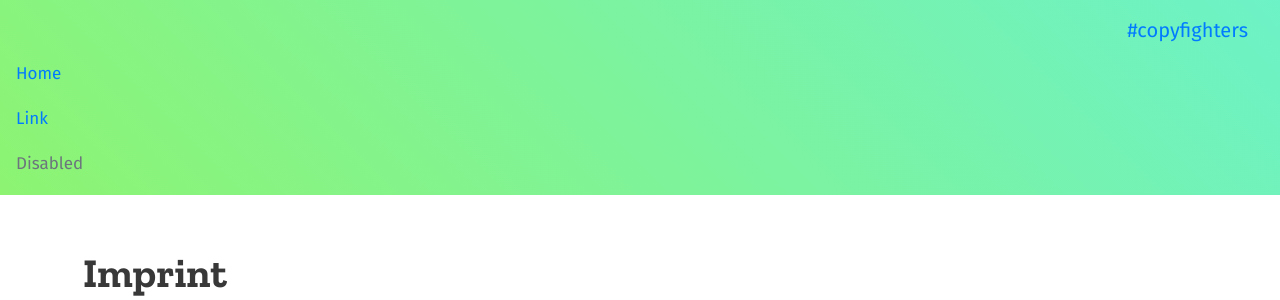
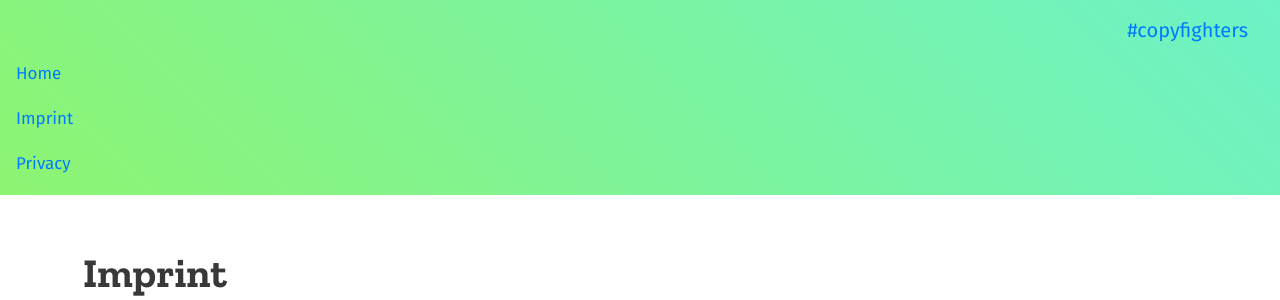
Before and after one commit to copyfighters/copyfighters, a Django app: page /imprint/ in a window 1280 px wide, after a click that opens the changed part. Shown: the top 300 px of the page. Run offline with Django 3.2, Linux system fonts and the light colour scheme; style sheets or scripts are compiled from the project's sources; some libraries are stand-ins or nearby versions; some web fonts are replaced.

Commit message:
fix navbar links

```diff
--- a/templates/_navbar.html
+++ b/templates/_navbar.html
@@ -2,7 +2,7 @@
 	<button class="navbar-toggler navbar-toggler-right" type="button" data-toggle="collapse" data-target="#header-nav-sub" aria-controls="header-nav-sub" aria-expanded="false" aria-label="Toggle navigation">
 		<span class="navbar-toggler-icon"></span>
 	</button>
-	<a class="navbar-brand" href="#">#copyfighters</a>
+	<a class="navbar-brand" href="/">#copyfighters</a>
 
 	<div class="collapse navbar-collapse" id="header-nav-sub">
 		<ul class="navbar-nav mr-auto">
@@ -10,10 +10,10 @@
 				<a class="nav-link" href="/">Home <span class="sr-only">(current)</span></a>
 			</li>
 			<li class="nav-item">
-				<a class="nav-link" href="#">Link</a>
+				<a class="nav-link" href="{% url 'imprint' %}">Imprint</a>
 			</li>
 			<li class="nav-item">
-				<a class="nav-link disabled" href="#">Disabled</a>
+				<a class="nav-link" href="{% url 'privacy' %}">Privacy</a>
 			</li>
 		</ul>
 	</div>
```
